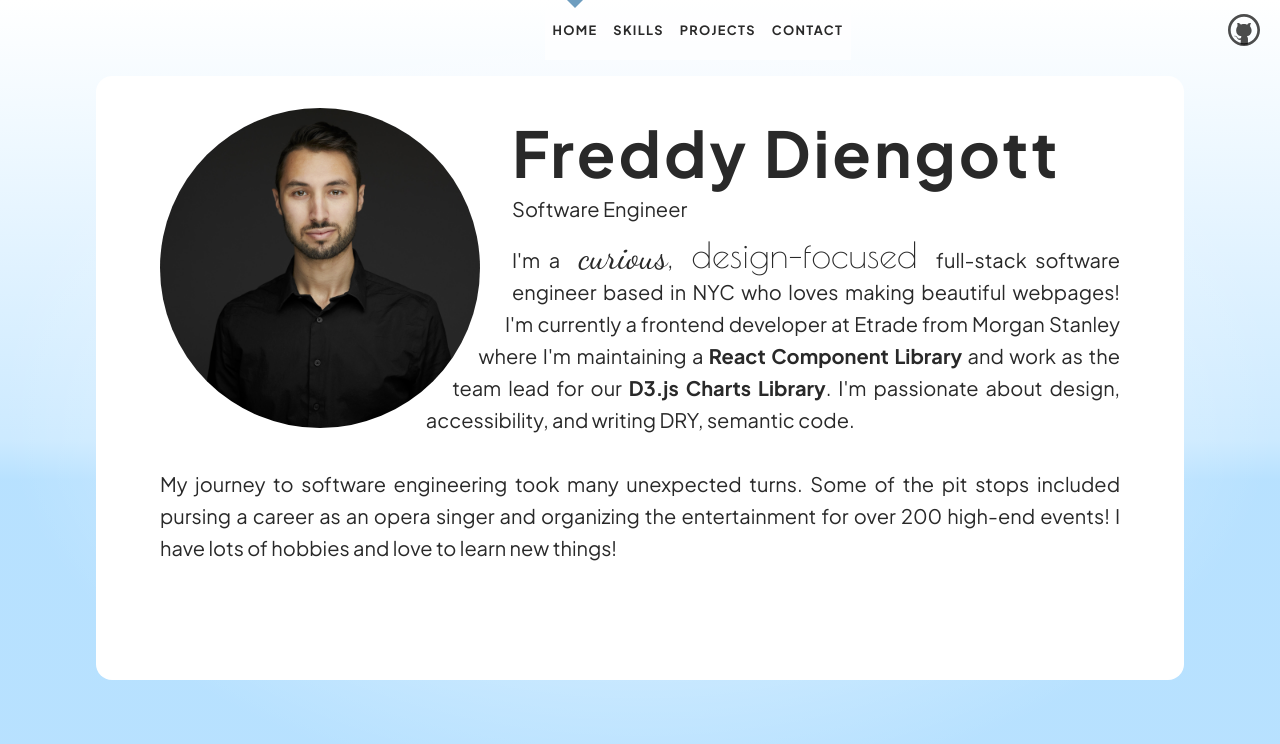
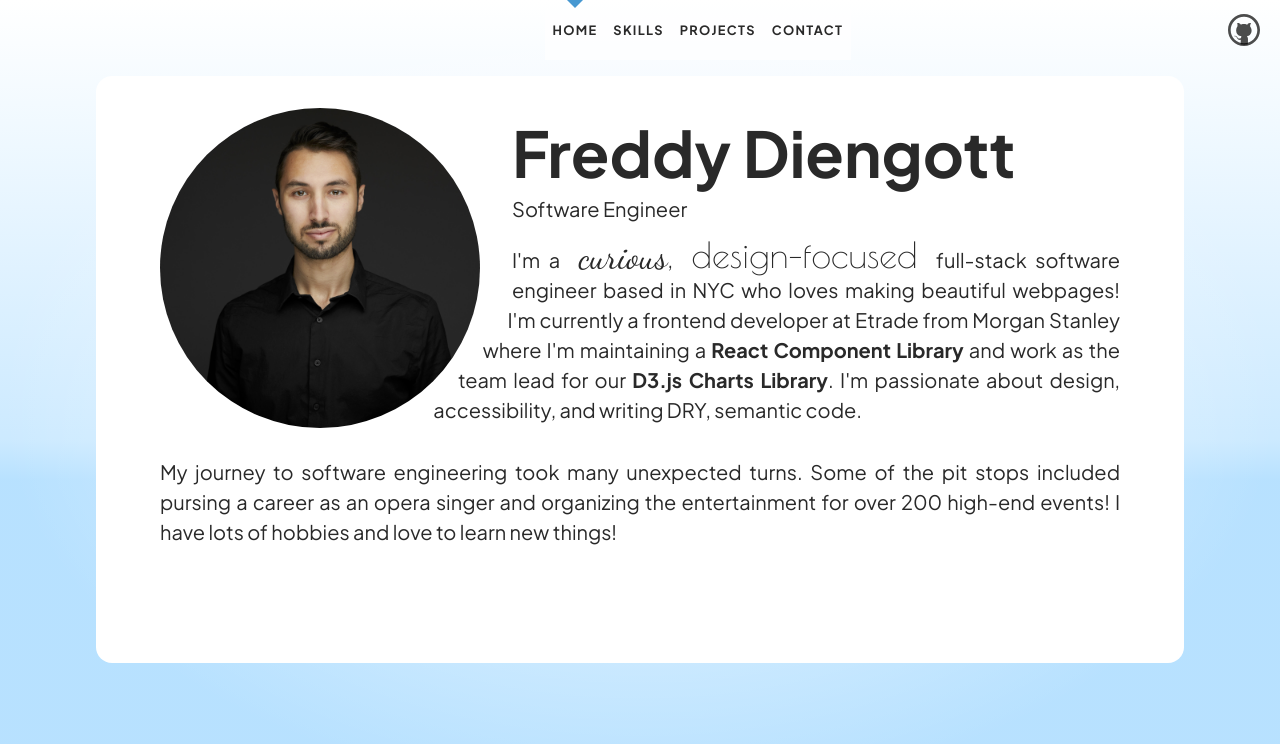
Before and after one commit to fdiengott/portfolio-svelte, a SvelteKit app: page / in a window 1280 px wide. Shown: the top 744 px of the page. Built offline with nearby package versions, Linux system fonts and the light colour scheme; a web font is replaced by a local one.

Commit message:
add some design review changes

```diff
--- a/src/routes/+layout.svelte
+++ b/src/routes/+layout.svelte
@@ -32,6 +32,6 @@
 		background-color: white;
 		border-radius: 1rem;
 		padding-block: 2rem;
-		padding-inline: clamp(2rem, 1rem + 5vw, 4rem);
+		padding-inline: clamp(1rem, 5vw, 4rem);
 	}
 </style>
--- a/src/routes/+page.svelte
+++ b/src/routes/+page.svelte
@@ -149,7 +149,7 @@
 	}
 	.home__blurb p {
 		padding-block: 1rem;
-		line-height: 1.6;
+		line-height: 1.5;
 	}
 
 	/* Cursive text */
@@ -249,7 +249,7 @@
 	}
 	.nav-icon.icon:before {
 		padding-right: 0;
-		opacity: 0.45;
+		opacity: 0.6;
 		font-size: 0.8em;
 		transition: opacity var(--transition-timing);
 	}
--- a/src/styles/base.css
+++ b/src/styles/base.css
@@ -20,7 +20,7 @@
 		--black: hsl(0, 0%, 16%);
 		--black-transparent: hsl(0, 0%, 16%, 38%);
 		--primary-hue: 205;
-		--lavender: hsl(var(--primary-hue), 39%, 59%);
+		--lavender: hsl(var(--primary-hue), 60%, 55%);
 
 		--color-bg: #aaa;
 		--color-primary: var(--lavender);
--- a/src/styles/main.css
+++ b/src/styles/main.css
@@ -16,7 +16,6 @@
 	h1 {
 		font-size: var(--fs-800);
 		font-weight: 800;
-		letter-spacing: 3px;
 	}
 
 	h2 {
@@ -58,7 +57,6 @@
 				hsl(var(--primary-hue), 100%, 90%) 55%,
 				hsl(var(--primary-hue), 100%, 86%) 60%
 			);
-		/* linear-gradient(180deg, hsl(205, 100%, 100%) 0%, hsl(205, 100%, 90%) 55%, hsl(205, 100%, 86%) 60%) */
 	}
 
 	a {
```
